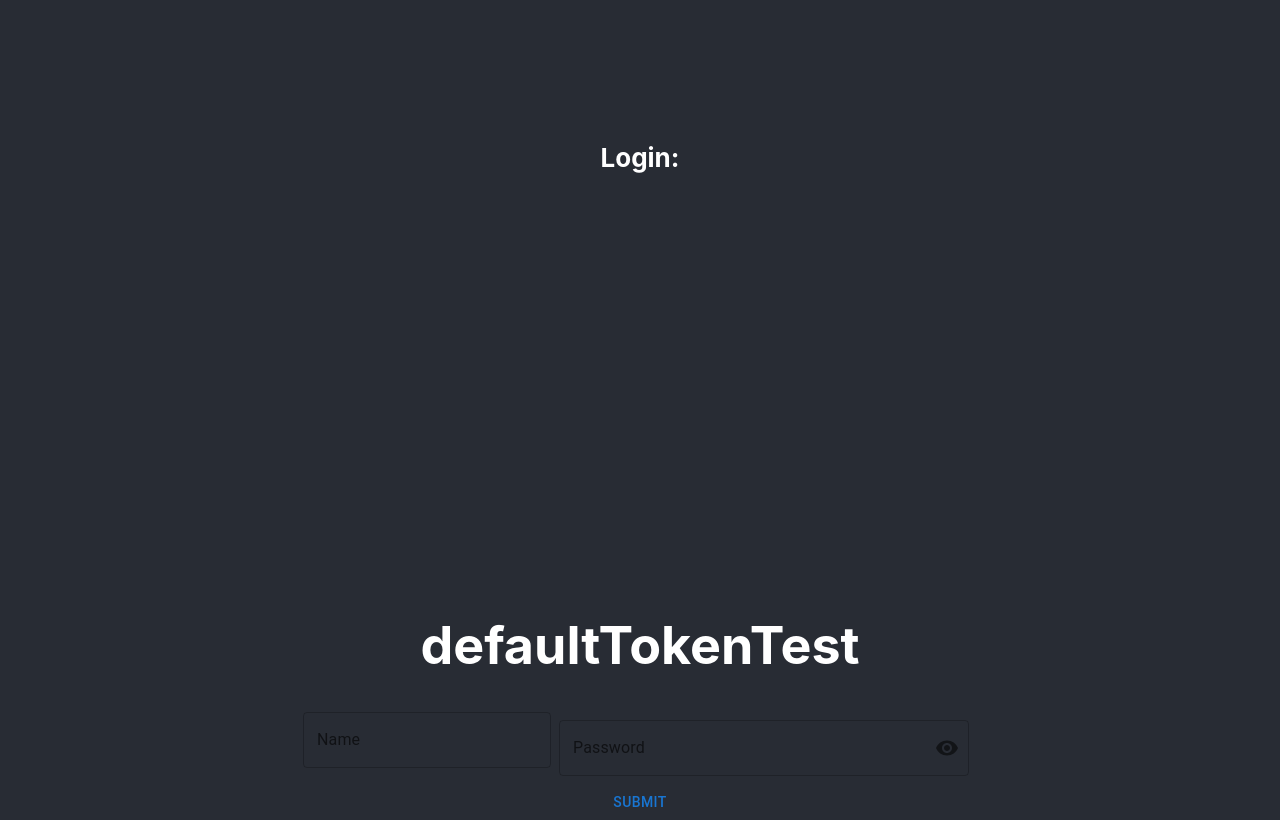
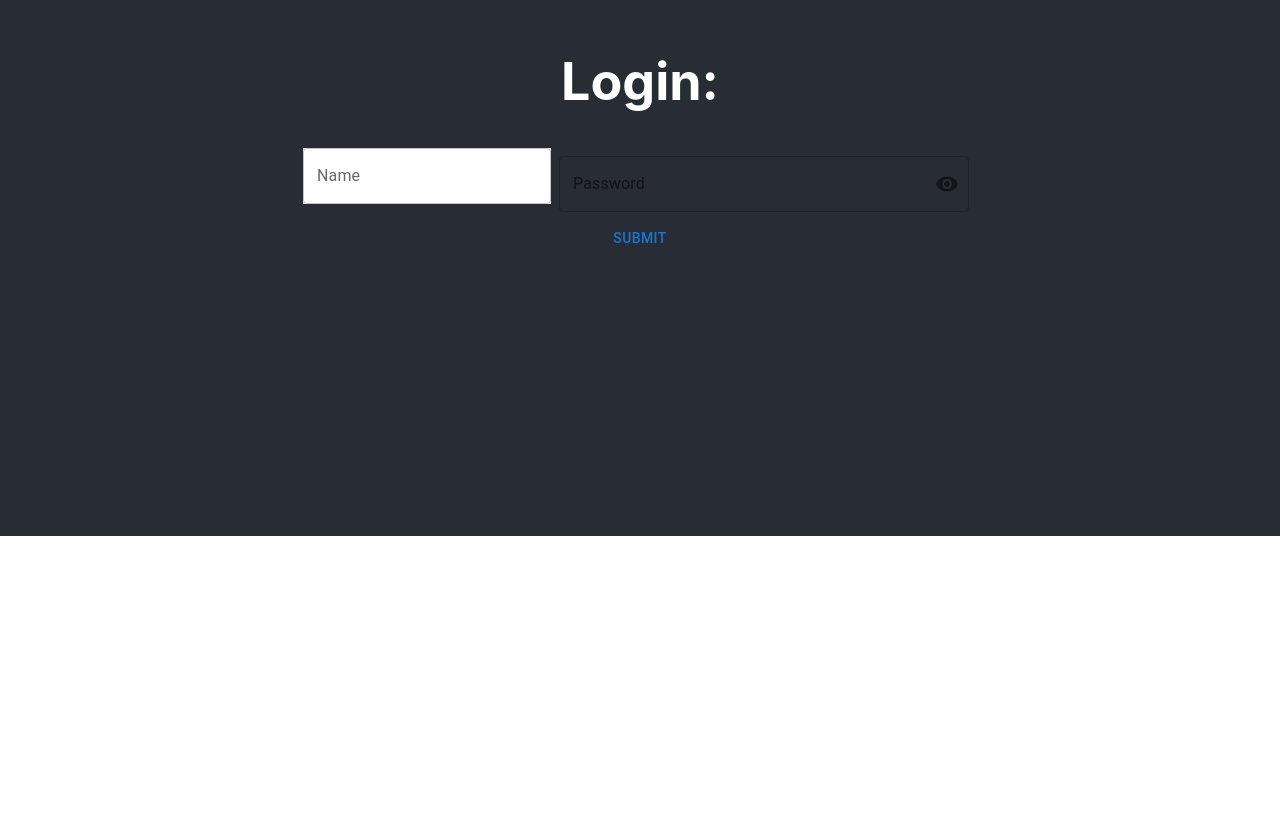
Before and after one commit to NiklasSchibel/shoppinglist, a React (Create React App) app in the folder frontend/: page / in a window 1280 px wide. Shown: the part 308-1128 px from the top of the page. After the commit the page ends 844 px from the top, so only its background shows below. Built offline with nearby package versions, Linux system fonts and the light colour scheme.

Commit message:
refactor css in login Page

```diff
--- a/frontend/src/pages/LoginPage.scss
+++ b/frontend/src/pages/LoginPage.scss
@@ -1,9 +1,12 @@
 .LoginPage {
   display: flex;
   flex-direction: column;
-  justify-content: center;
 }
 .InputData{
   display: flex;
   flex-direction: row;
 }
+
+#outlined-name {
+  background-color: white;
+}
--- a/frontend/src/pages/LoginPage.tsx
+++ b/frontend/src/pages/LoginPage.tsx
@@ -1,8 +1,6 @@
-import {Item} from "../models/ItemModel";
-import {useNavigate} from 'react-router-dom';
 import {Button, IconButton, InputAdornment, InputLabel, OutlinedInput, TextField} from "@mui/material";
 import FormControl from '@mui/material/FormControl';
-import React, {ChangeEvent, ChangeEventHandler, Dispatch, SetStateAction, useState} from "react";
+import React, {ChangeEvent, ChangeEventHandler, Dispatch, KeyboardEventHandler, SetStateAction, useState} from "react";
 import {Visibility, VisibilityOff} from "@mui/icons-material";
 import './LoginPage.scss';
 import {LoginData} from "../models/LoginData";
@@ -23,6 +21,7 @@ interface State {
 }
 
 export const LOCAL_STORAGE_KEY: string = "My_token_key"
+
 
 export default function LoginPage(props: LoginPageProps) {
     const {token, setToken} = props; //destruction, danach muss keine props mehr verwendet werden
@@ -69,17 +68,22 @@ export default function LoginPage(props: LoginPageProps) {
         };
 
 
-        // localStorage.setItem() mit key von oben
+        // localStorage.setItem() Alternative mit key von oben
         loginRequest(login).then((response: string)=>(setToken(response)));
-        console.log("This is the token if exists:" + token);
     }
+
+    const keyPressHandler: KeyboardEventHandler<HTMLDivElement>
+        = (event) => { //TypenDeklaration von oben klappt nicht! warum??
+        if (event.code === "Enter") {
+            handleSubmitButton();
+        }
+    };
 
     //Use react router navigate um nach dem anmelden auf die Main Page zu kommen
 
     return (
         <div className="LoginPage">
-            <h2 className="App-header">Login:</h2>
-            <h1>{token}</h1>
+            <h1>Login:</h1>
             <div className="InputData">
                 <TextField
                     id="outlined-name"
@@ -95,6 +99,7 @@ export default function LoginPage(props: LoginPageProps) {
                         type={values.showPassword ? 'text' : 'password'}
                         value={values.password}
                         onChange={handleChange('password')}
+                        onKeyPress={keyPressHandler}
                         endAdornment={
                             <InputAdornment position="end">
                                 <IconButton
```
Also changed, not shown: 2 other files (tests, documents, lock files or other folders).
